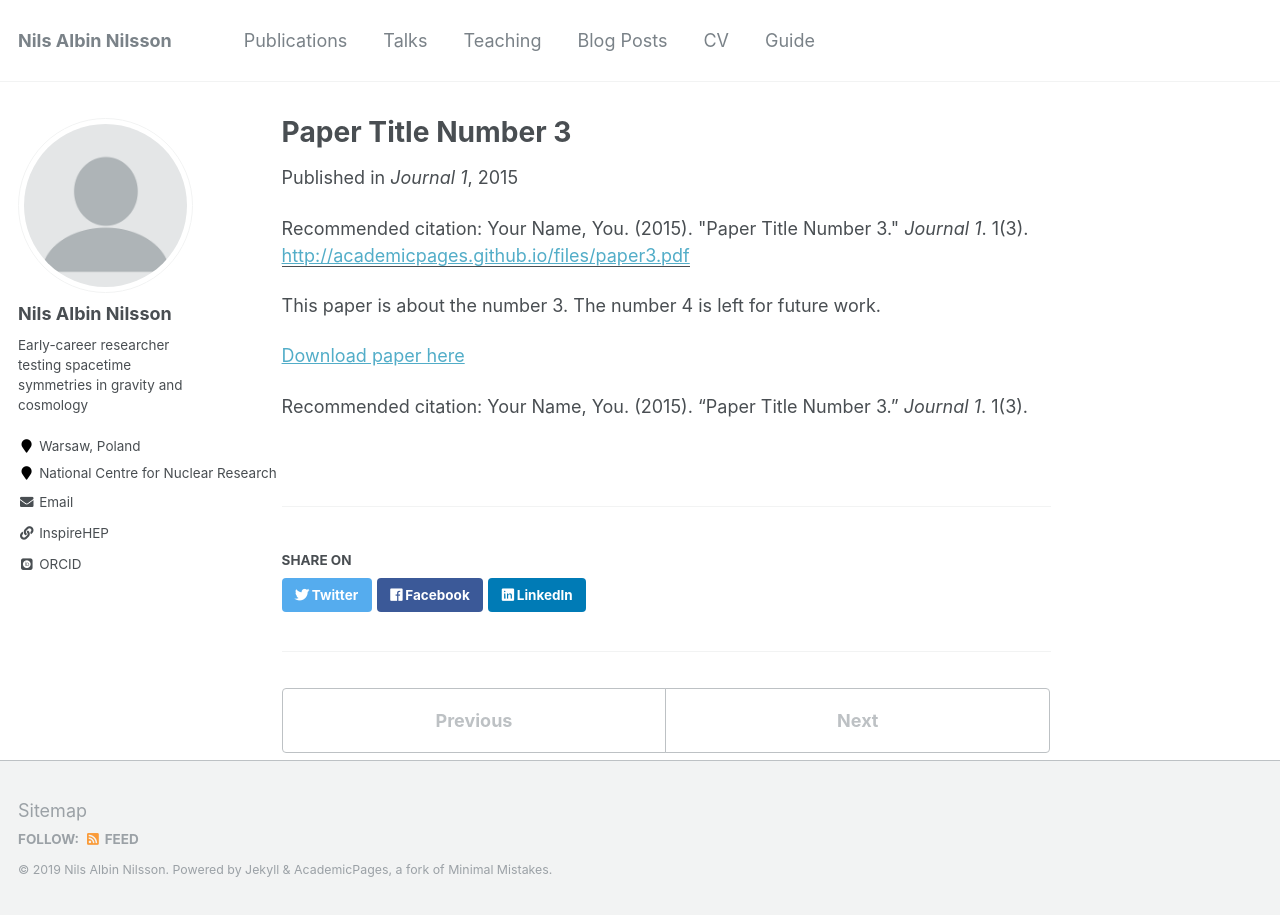
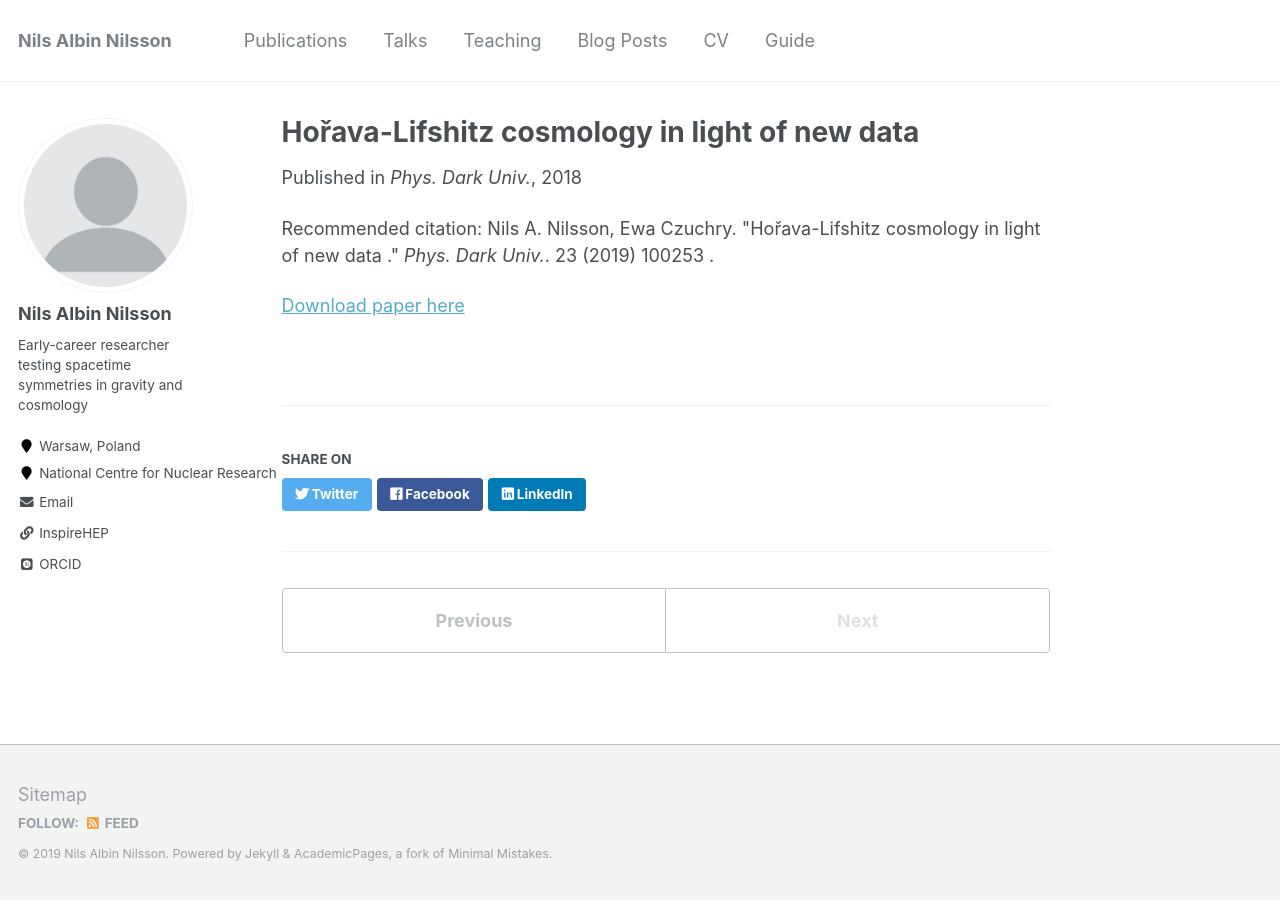
Before and after one commit to nilsanilsson/nilsanilsson.github.io, a Jekyll site: the page built from _publications/2019-horava.md, in a window 1280 px wide. Built offline with Jekyll 4.4.1, drawn with Linux system fonts in a browser that asks for light colours; some web fonts are replaced.

Commit message:
Initial commit

```diff
--- a/_publications/2019-horava.md
+++ b/_publications/2019-horava.md
@@ -1,15 +1,10 @@
 ---
-title: "Paper Title Number 3"
+title: "Hořava-Lifshitz cosmology in light of new data"
 collection: publications
-permalink: /publication/2015-10-01-paper-title-number-3
-excerpt: 'This paper is about the number 3. The number 4 is left for future work.'
-date: 2015-10-01
-venue: 'Journal 1'
-paperurl: 'http://academicpages.github.io/files/paper3.pdf'
-citation: 'Your Name, You. (2015). &quot;Paper Title Number 3.&quot; <i>Journal 1</i>. 1(3).'
+permalink: /publication/2019-horava
+date: 2018-03-09
+venue: 'Phys. Dark Univ.'
+citation: 'Nils A. Nilsson, Ewa Czuchry. &quot;Hořava-Lifshitz cosmology in light of new data .&quot; <i>Phys. Dark Univ.</i>. 23 (2019) 100253 .'
 ---
-This paper is about the number 3. The number 4 is left for future work.
 
-[Download paper here](http://academicpages.github.io/files/paper3.pdf)
-
-Recommended citation: Your Name, You. (2015). "Paper Title Number 3." <i>Journal 1</i>. 1(3).
+[Download paper here](http://arxiv.org/pdf/1701.00533.pdf)
```
Also changed, not shown: _publications/2014-CTA-Lorentz.md (+1 -2 lines), _publications/2017-rainbow.md (+1 -1 lines).
